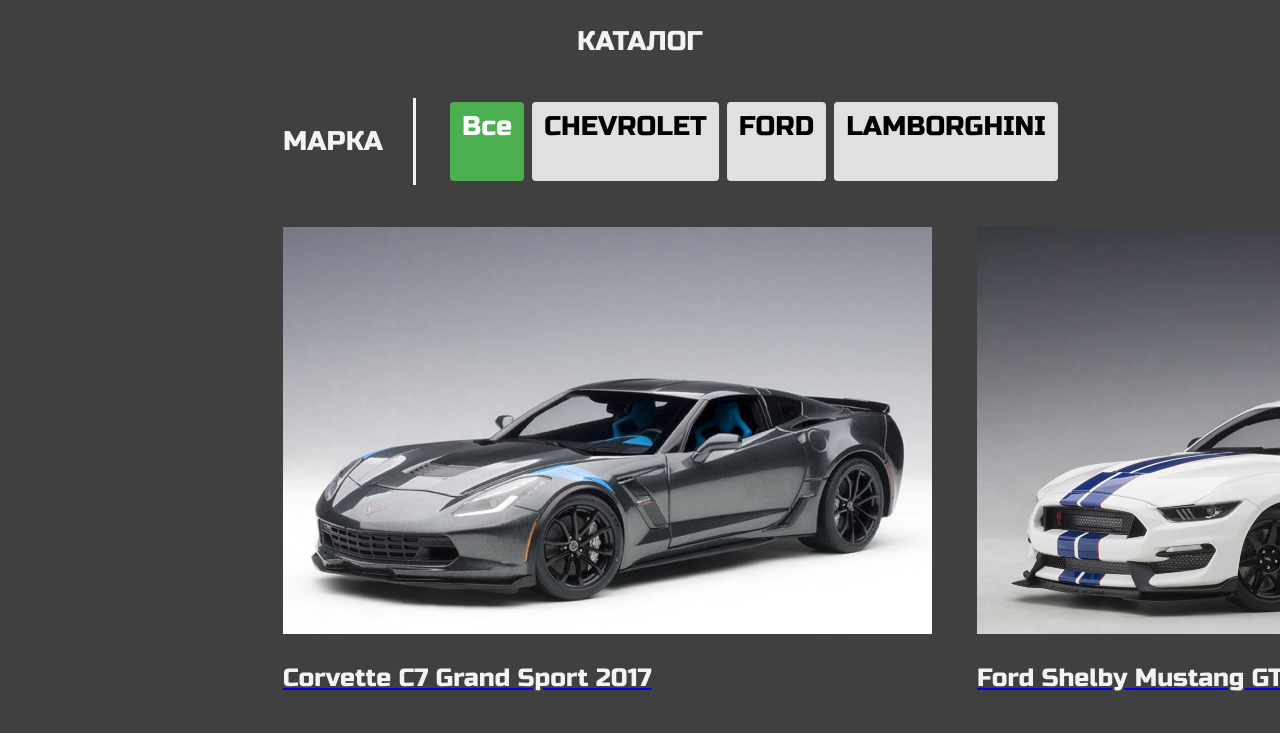
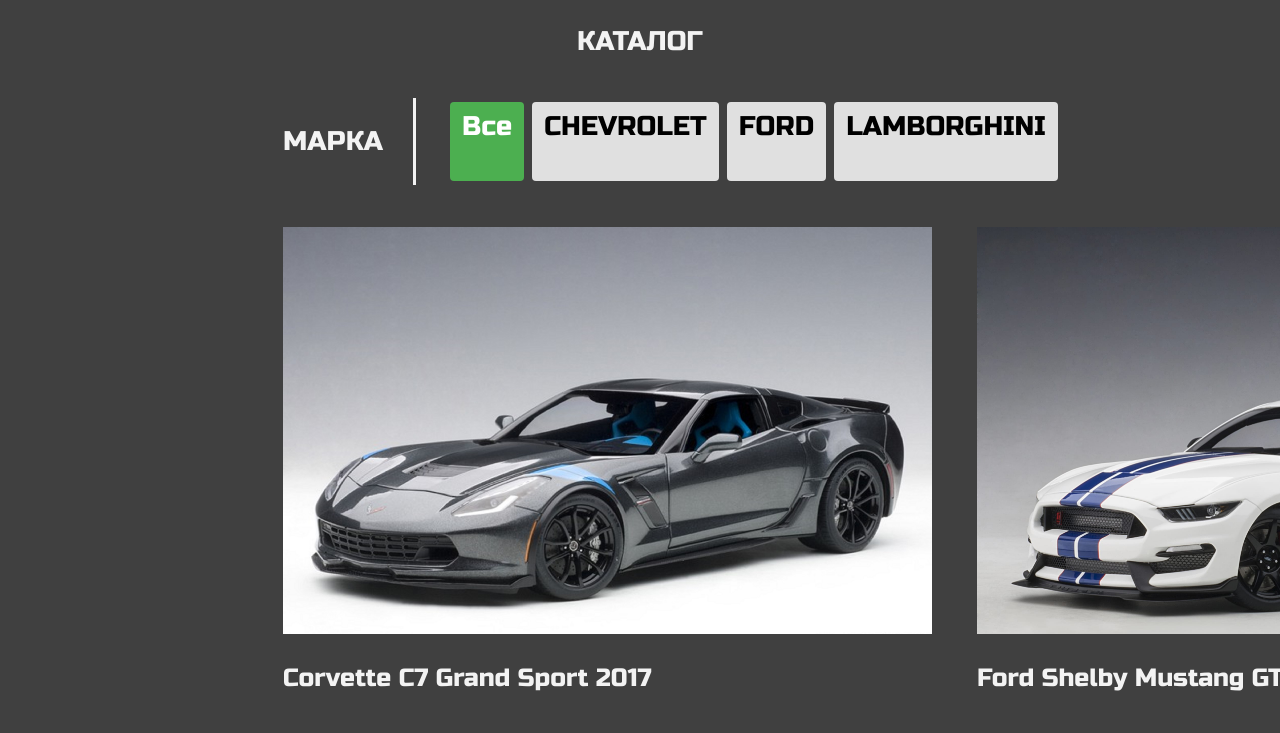
Before and after one commit to djtape666/rent-race, a plain HTML site: page katalog.html in a window 1280 px wide. Shown: the part 154-887 px from the top of the page. Drawn offline with Linux system fonts and the light colour scheme.

Commit message:
Add files via upload

```diff
--- a/arenda.js
+++ b/arenda.js
@@ -1,5 +1,3 @@
-
-
 
 const car_name = document.getElementById("car_name").innerText;
 
--- a/style.css
+++ b/style.css
@@ -246,6 +246,13 @@ body {
     /* Время эффекта */
 }
 
+a {
+  text-decoration: none;
+}
+.car_item a {
+  text-decoration: none;
+}
+
 .corvet:hover {
     transform: scale(1.1);
     /* Увеличиваем масштаб */
@@ -283,6 +290,7 @@ body {
 .nazv_knopk{
     color: #f3f3f3;
     font-size: 25px;
+    text-decoration: none;
 
 }
 
```
